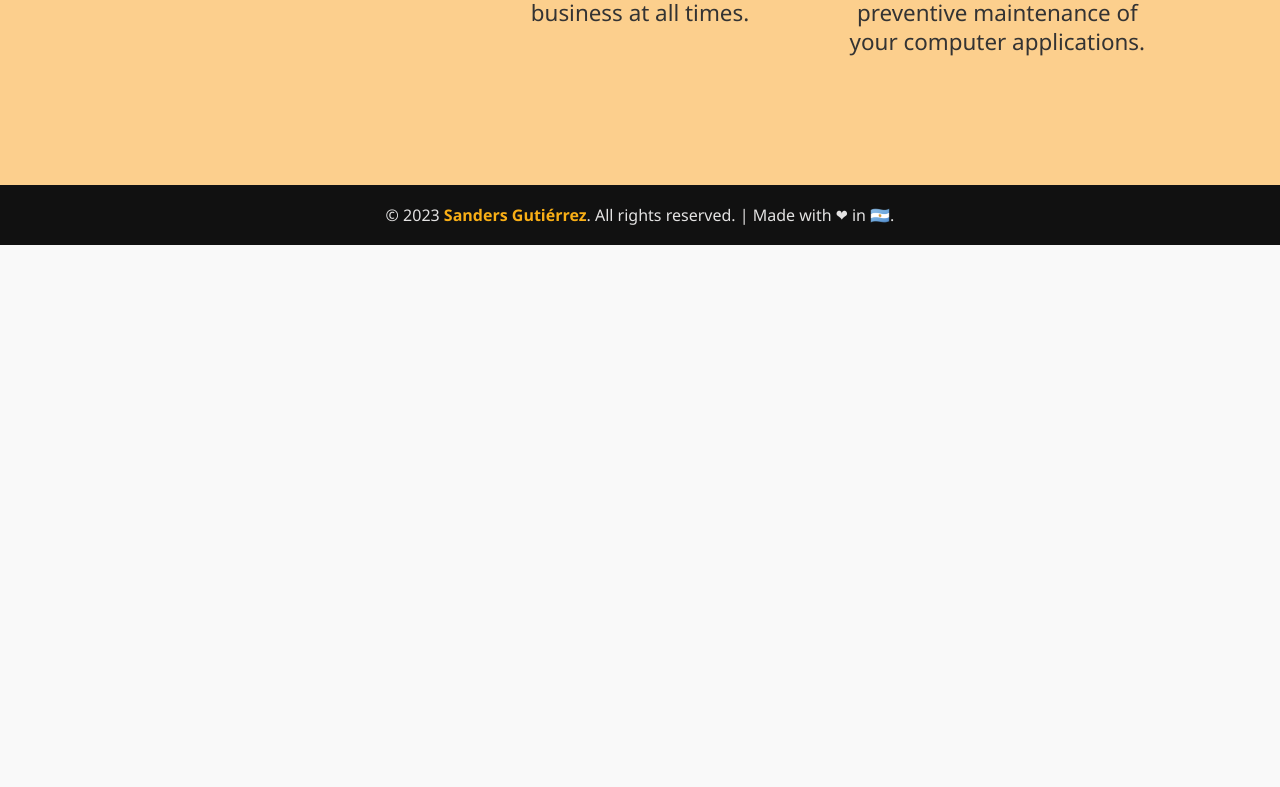
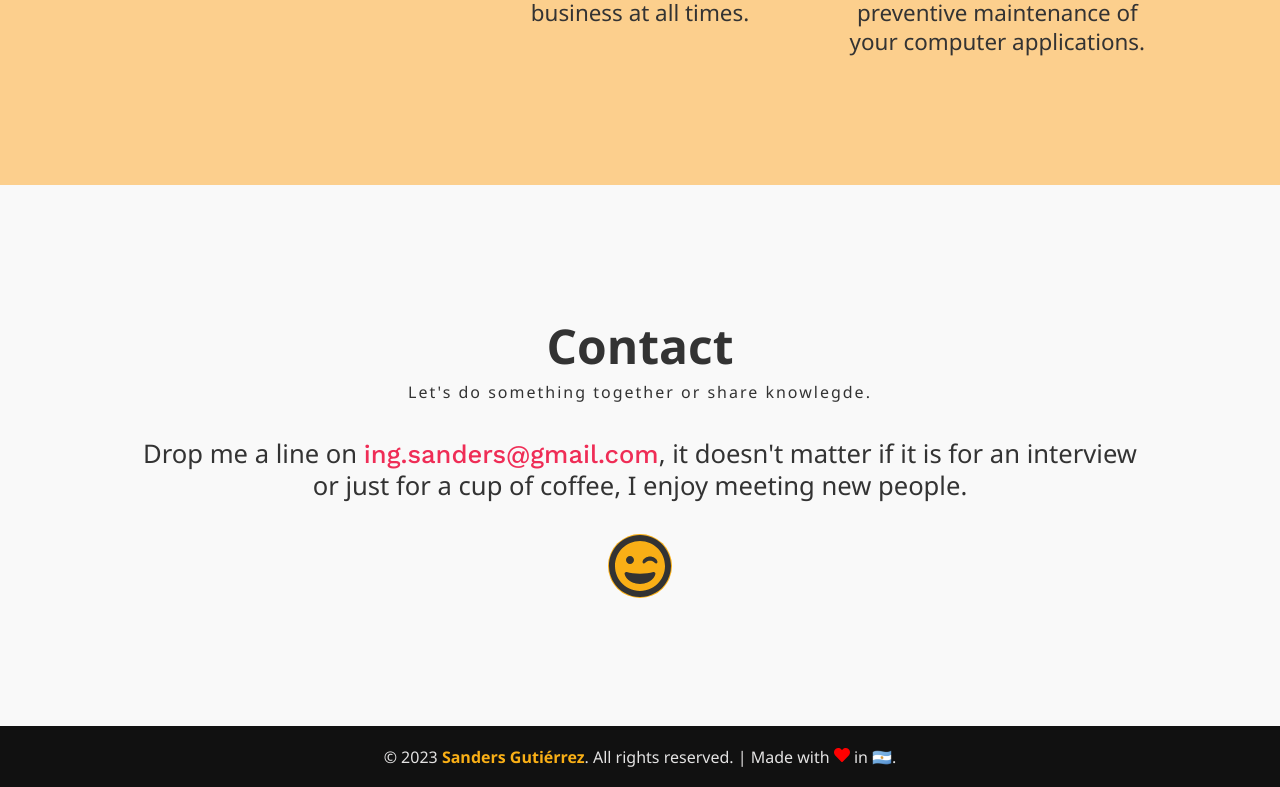
Before and after one commit to untalsanders/untalsanders.github.io, a Next.js app: page / in a window 1280 px wide. Shown: the part 2212-2999 px from the top of the page. Before the commit the page ends 2457 px from the top, so only its background shows below. Built offline with nearby package versions, Linux system fonts and the light colour scheme; a web font is replaced by a local one.

Commit message:
feat: contact page is ok
Signed-off-by: Sanders Gutiérrez <ing.sanders@gmail.com>

```diff
--- a/src/components/Contact.jsx
+++ b/src/components/Contact.jsx
@@ -1,26 +1,68 @@
 'use strict'
+
+import styled from 'styled-components'
+import { Wrapper } from './Common'
+import { FaRegGrinWink } from 'react-icons/fa'
+
+const ContactContainer = styled.section`
+    padding: clamp(4rem, 20vh, 8rem) 0;
+`
+
+const ContactWrapper = styled(Wrapper)`
+    display: flex;
+    flex-direction: column;
+    align-items: center;
+    text-align: center;
+    gap: clamp(1.5rem, 4vh, 3rem);
+
+    svg {
+        background-color: #f9af16;
+        font-size: clamp(4rem, 4vw, 3rem);
+        border-radius: 50%;
+    }
+`
+
+const ContentTitleSection = styled.div`
+    display: flex;
+    flex-direction: column;
+    align-items: center;
+
+    h2 {
+        font-size: clamp(3vw, 3rem, 8rem);
+        font-weight: 800;
+    }
+
+    p {
+        font-weight: 300;
+        letter-spacing: 2px;
+    }
+`
+
+const ContentContentSection = styled.div`
+    font-size: clamp(1.5rem, 2vw, 2rem);
+    font-weight: 200;
+    line-height: clamp(2rem, 4vw, 2rem);
+
+    a {
+        color: #ef2d56;
+        font-weight: 500;
+    }
+`
 
 export default function Contact() {
     return (
-        <section id="contact">
-            <div className="container">
-                <h1>Contáctame</h1>
-                <form method="post">
-                    <div>
-                        <label htmlFor="name">Nombre:</label>
-                        <input type="text" id="name" name="name" />
-                    </div>
-                    <div>
-                        <label htmlFor="email">Correo electrónico:</label>
-                        <input type="email" id="email" name="email" />
-                    </div>
-                    <div>
-                        <label htmlFor="message">Mensaje:</label>
-                        <textarea type="text" id="message" name="message"></textarea>
-                    </div>
-                    <button type="submit">Enviar Mensaje</button>
-                </form>
-            </div>
-        </section>
+        <ContactContainer id="contact">
+            <ContactWrapper>
+                <ContentTitleSection>
+                    <h2>Contact</h2>
+                    <p>Let's do something together or share knowlegde.</p>
+                </ContentTitleSection>
+                <ContentContentSection>
+                    Drop me a line on <a href="mailto:ing.sanders@gmail.com">ing.sanders@gmail.com</a>, it doesn't
+                    matter if it is for an interview or just for a cup of coffee, I enjoy meeting new people.
+                </ContentContentSection>
+                <FaRegGrinWink />
+            </ContactWrapper>
+        </ContactContainer>
     )
 }
--- a/src/components/Footer.jsx
+++ b/src/components/Footer.jsx
@@ -2,19 +2,26 @@
 
 import styled from 'styled-components'
 import { Wrapper } from './Common'
+import { FaHeart } from 'react-icons/fa'
 
 const FooterContainer = styled.footer`
     background-color: #111;
     color: #e4e3e3;
     grid-row: 3;
+`
 
-    div {
-        padding: 1.2rem 0;
-        text-align: center;
+const FooterWrapper = styled(Wrapper)`
+    padding: 1.2rem 0;
+    text-align: center;
 
-        a{
-            color: #f9af16;
-            font-weight: bold;
+    a {
+        color: #f9af16;
+        font-weight: bold;
+    }
+
+    svg {
+        &:nth-of-type(1) {
+            color: red;
         }
     }
 `
@@ -22,10 +29,10 @@ const FooterContainer = styled.footer`
 export default function Footer() {
     return (
         <FooterContainer>
-            <Wrapper>
+            <FooterWrapper>
                 &copy; 2023 <a href="http://sandersgutierrez.github.io/">Sanders Gutiérrez</a>. All rights reserved. |
-                Made with ❤ in 🇦🇷.
-            </Wrapper>
+                Made with <FaHeart /> in 🇦🇷.
+            </FooterWrapper>
         </FooterContainer>
     )
 }
--- a/src/components/Navbar.jsx
+++ b/src/components/Navbar.jsx
@@ -102,10 +102,10 @@ export default function Navbar() {
                 <MenuItem href="/#top" onClick={() => setShowMobileMenu(!showMobileMenu)}>
                     HOME
                 </MenuItem>
-                <MenuItem href="/#about-me" onClick={() => setShowMobileMenu(!showMobileMenu)}>
+                <MenuItem href="/#about" onClick={() => setShowMobileMenu(!showMobileMenu)}>
                     ABOUT ME
                 </MenuItem>
-                <MenuItem href="/#" onClick={() => setShowMobileMenu(!showMobileMenu)}>
+                <MenuItem href="/#services" onClick={() => setShowMobileMenu(!showMobileMenu)}>
                     SERVICES
                 </MenuItem>
                 <MenuItem href="/#" onClick={() => setShowMobileMenu(!showMobileMenu)}>
@@ -114,7 +114,7 @@ export default function Navbar() {
                 <MenuItem href="/#" onClick={() => setShowMobileMenu(!showMobileMenu)}>
                     BLOG
                 </MenuItem>
-                <MenuItem href="/#" onClick={() => setShowMobileMenu(!showMobileMenu)}>
+                <MenuItem href="/#contact" onClick={() => setShowMobileMenu(!showMobileMenu)}>
                     CONTACT
                 </MenuItem>
             </Menu>
--- a/src/components/Services.jsx
+++ b/src/components/Services.jsx
@@ -8,17 +8,11 @@ import { Wrapper } from './Common'
 const ServicesContainer = styled.section`
     background-color: #fccf8d;
     padding: clamp(4rem, 20vh, 8rem) 0;
-
-    h2 {
-        font-size: clamp(3vw, 3rem, 8rem);
-        font-weight: 800;
-        text-transform: uppercase;
-    }
 `
 
 const ServicesWrapper = styled(Wrapper)`
     & > :first-child {
-        padding-bottom: clamp(2rem, 20vh, 4rem);
+        padding-bottom: clamp(3rem, 20vh, 4rem);
     }
 `
 
@@ -26,6 +20,16 @@ const ServicesTitleSection = styled.div`
     display: flex;
     flex-direction: column;
     align-items: center;
+
+    h2 {
+        font-size: clamp(3vw, 3rem, 8rem);
+        font-weight: 800;
+    }
+
+    p {
+        font-weight: 300;
+        letter-spacing: 2px;
+    }
 `
 
 const ServicesContentSection = styled.div`
--- a/src/pages/index.jsx
+++ b/src/pages/index.jsx
@@ -1,6 +1,7 @@
 'use strict'
 
 import About from '@/components/About'
+import Contact from '@/components/Contact'
 import DefaultLayout from '@/components/DefaultLayout'
 import Landing from '@/components/Landing'
 import Services from '@/components/Services'
@@ -11,6 +12,7 @@ export default function Home() {
             <Landing />
             <About />
             <Services />
+            <Contact />
         </DefaultLayout>
     )
 }
```
